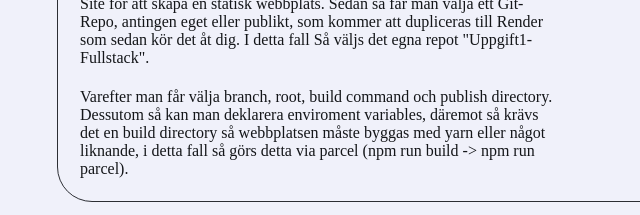
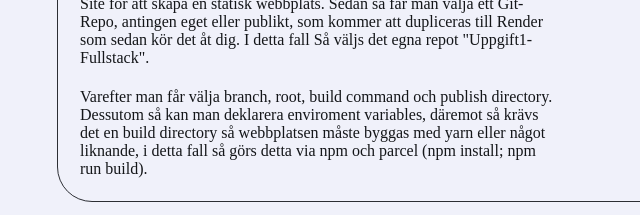
Before and after one commit to Git-Bread/Uppgift1-Fullstack, a website built with Parcel: page publishing.html in a window 1280 px wide. Shown: the part 879-1094 px from the top of the page, 240-880 px from the left. Built offline with nearby package versions, Linux system fonts and the light colour scheme.

Commit message:
another small fix

```diff
--- a/publishing.html
+++ b/publishing.html
@@ -58,7 +58,7 @@
                             <p>För statiska webbplatser såsom dessa så loggar man in på sitt konto eller genom sitt github/google eller liknande. Varefter man väljer New -> Static Site för att skapa en statisk webbplats.
                                 Sedan så får man välja ett Git-Repo, antingen eget eller publikt, som kommer att dupliceras till Render som sedan kör det åt dig. I detta fall Så väljs det egna repot "Uppgift1-Fullstack".</p>
                             <p><br>Varefter man får välja branch, root, build command och publish directory. Dessutom så kan man deklarera enviroment variables, däremot så krävs det en build directory så webbplatsen måste byggas med yarn eller något liknande,
-                                i detta fall så görs detta via parcel (npm run build -> npm run parcel).
+                                i detta fall så görs detta via npm och parcel (npm install; npm run build).
                             </p>
                         </li>
                     </ul>
```
